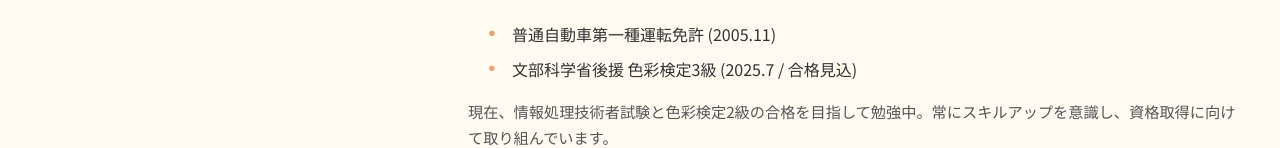
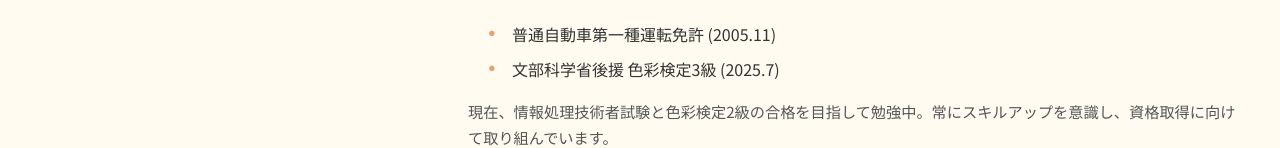
Before and after one commit to kyoppu84/history, a plain HTML site: page index.html in a window 1280 px wide. Shown: the part 2189-2337 px from the top of the page. Drawn offline with Linux system fonts and the light colour scheme.

Commit message:
資格修正

```diff
--- a/index.html
+++ b/index.html
@@ -167,7 +167,7 @@
                 <h2>Certification - 資格 -</h2>
                 <ul>
                     <li>普通自動車第一種運転免許 (2005.11)</li>
-                    <li>文部科学省後援 色彩検定3級 (2025.7 / 合格見込)</li>
+                    <li>文部科学省後援 色彩検定3級 (2025.7)</li>
                 </ul>
                 <p>現在、情報処理技術者試験と色彩検定2級の合格を目指して勉強中。常にスキルアップを意識し、資格取得に向けて取り組んでいます。</p>
             </section>
```
